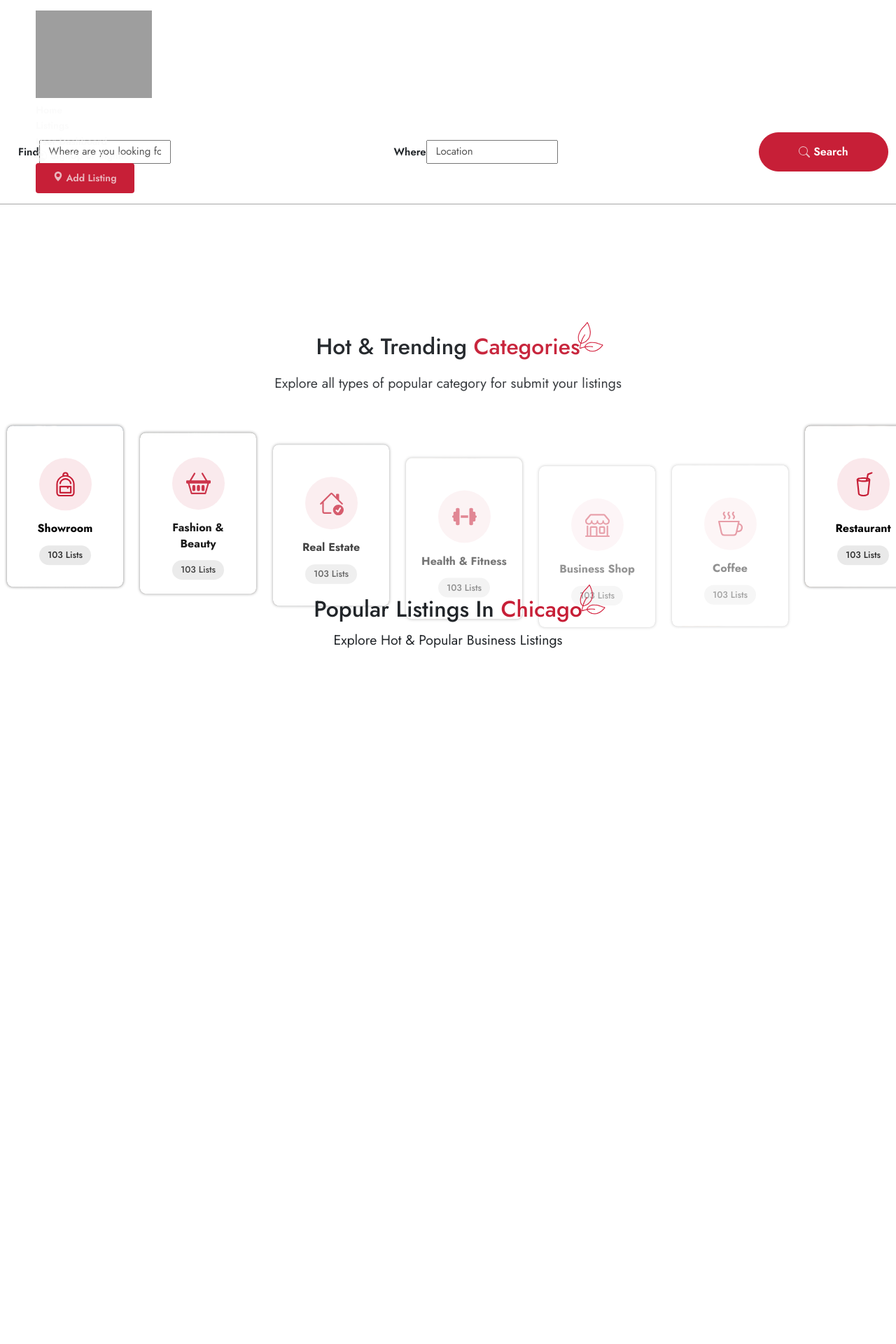
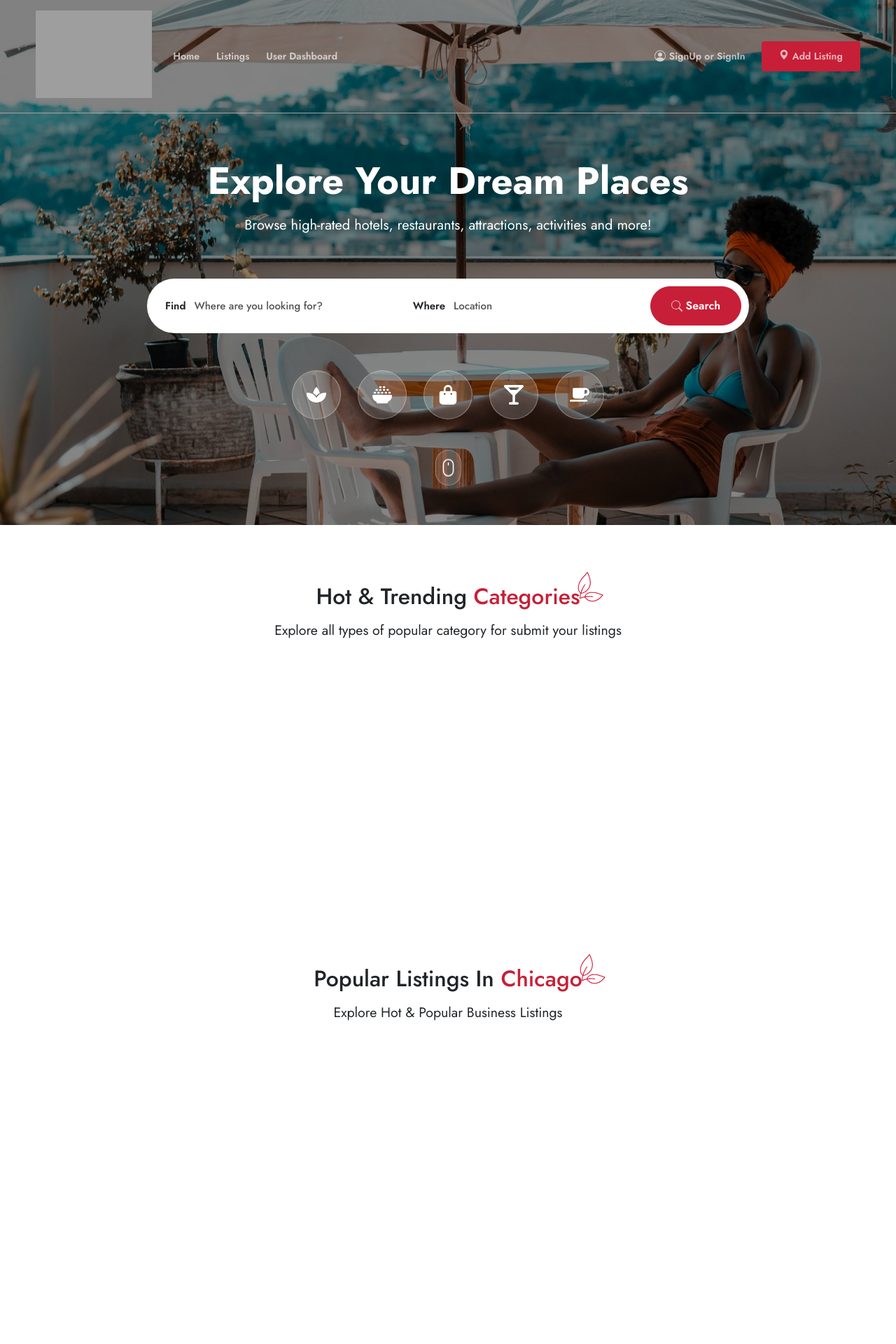
Before and after one commit to jamal-web-dev/Directory-Website-Project, a PHP site: page / in a window 1280 px wide. Shown: the top 1920 px of the page at 70% size. Run offline with PHP 8.4, Linux system fonts and the light colour scheme; grey boxes are pictures that could not be loaded.

Commit message:
Merging CSS from Jamal Branch

```diff
--- a/styles/general.css
+++ b/styles/general.css
@@ -44,20 +44,6 @@
 header, footer{
     padding-inline: 4%;
 }
-<<<<<<< HEAD
-section{
-    padding-inline: 8%;
-    width: 100%;
-    max-width: 100%;
-    padding-block: 80px;
-}
-h1{font-size: var(--h1-fs)}
-h2{font-size: var(--h2-fs)}
-h3{font-size: var(--h3-fs)}
-h5{font-size: var(--h5-fs)}
-a{font-size: var(--a-fs)}
-p{font-size: var(--p-fs)}
-=======
 
 section{
     padding-inline: 8%;
@@ -71,17 +57,10 @@ h3{font-size: var(--h3-fs)}
 h5{font-size: var(--h5-fs)}
 a{font-size: var(--a-fs)}
 p{font-size: var(--p-fs); color: var(--dark-200)}
->>>>>>> Jamal-Branch
 
 /*========================
     HEADER STYLE
 ========================= */
-<<<<<<< HEAD
-body{
-    background-color: #212529a3;
-}
-=======
->>>>>>> Jamal-Branch
 header, nav , ul{
     display: flex;
     align-items: center;
@@ -146,8 +125,6 @@ header button:hover{
     svg{
         color: black
     }
-<<<<<<< HEAD
-=======
 }
 /* ==============FOOTER============= */
 
@@ -270,5 +247,4 @@ footer .container{
     footer .container{
         flex-direction: column;
     }
->>>>>>> Jamal-Branch
 }
--- a/styles/index.css
+++ b/styles/index.css
@@ -1,23 +1,3 @@
-<<<<<<< HEAD
-/* *{
-    padding: 0;
-    margin: 0;
-    box-sizing: border-box;
-} */
-
-/* =================
-    HERO SECTION
-    ============ */
-/*
-.hero-section{
-    background: linear-gradient(rgba(0, 0, 0, 0.498), rgba(0, 0, 0, 0.502)), url(/images/Index-Images/banner-4-D7uJZLw4.jpg);
-    background-size: cover;
-    background-position: center;
-    display: flex;
-    flex-direction: column;
-    justify-content: center;
-    align-items: center;
-=======
 *{
     padding: 0;
     margin: 0;
@@ -41,46 +21,23 @@ p{
     align-items: center;
     padding-top: 220px;
     padding-bottom: 60px;
->>>>>>> Jamal-Branch
 }
 h1{
     color: var(--white);
     margin-bottom: 8px;
-<<<<<<< HEAD
-=======
     text-align: center;;
->>>>>>> Jamal-Branch
 }
 .hero-section p{
     color: var(--white);
     font-size: 1.25rem ;
     line-height: 1.8;
-<<<<<<< HEAD
-=======
     text-align: center;
->>>>>>> Jamal-Branch
 }
 .search-box{
     background-color: white;
     padding: 11px;
     margin-block: 58px 53px;
     display: flex;
-<<<<<<< HEAD
-}
-.search-box input{
-    padding: 6px 12px;
-}
-.search-box button{
-    padding: 12px 24px;
-    display: flex;
-    align-items: center;
-    gap: 5px;
-    font-weight: 600;
-    background-color: var(--red);
-    border: none;
-    border-radius: 80px;
-} */
-=======
     align-items: center;
     width: 80%;
     border-radius: 80px;
@@ -854,4 +811,3 @@ article .event-img-box{
     font-size: 16px;
     font-weight: 500;
 }
->>>>>>> Jamal-Branch
```
